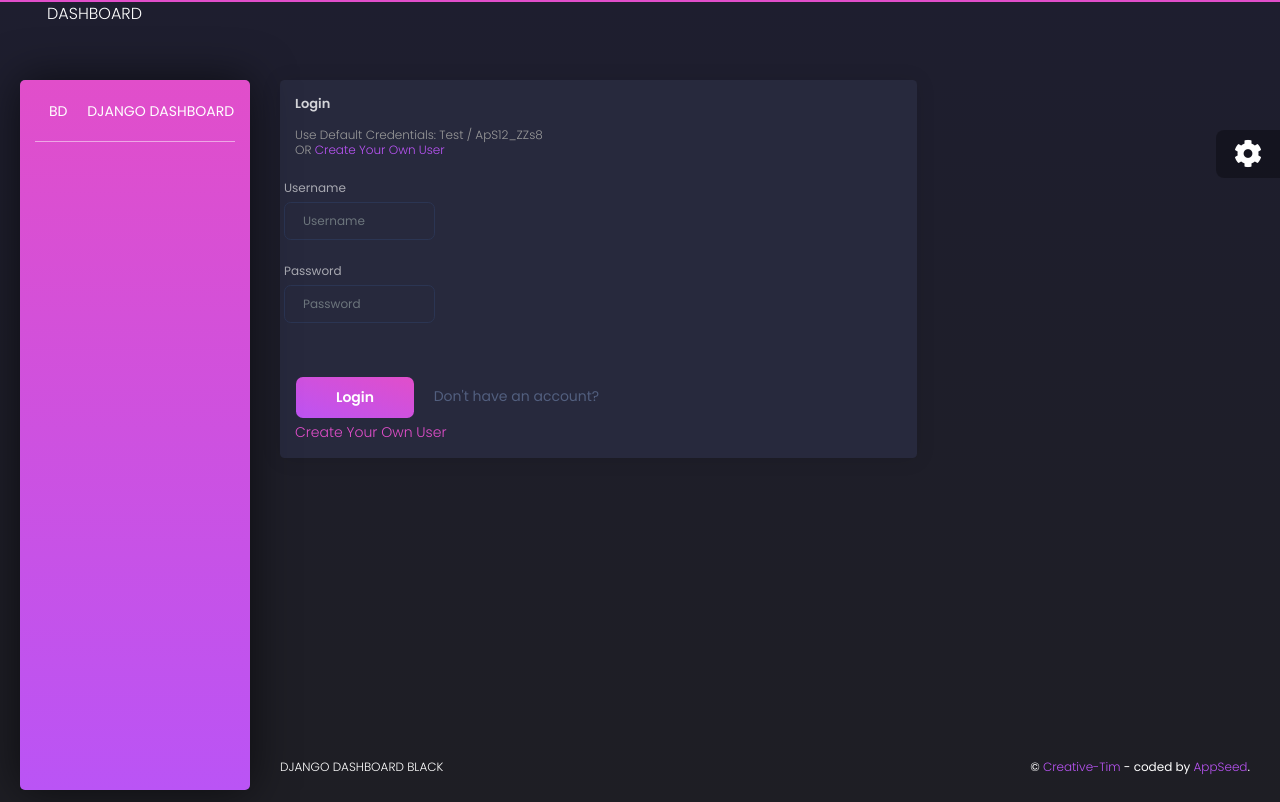
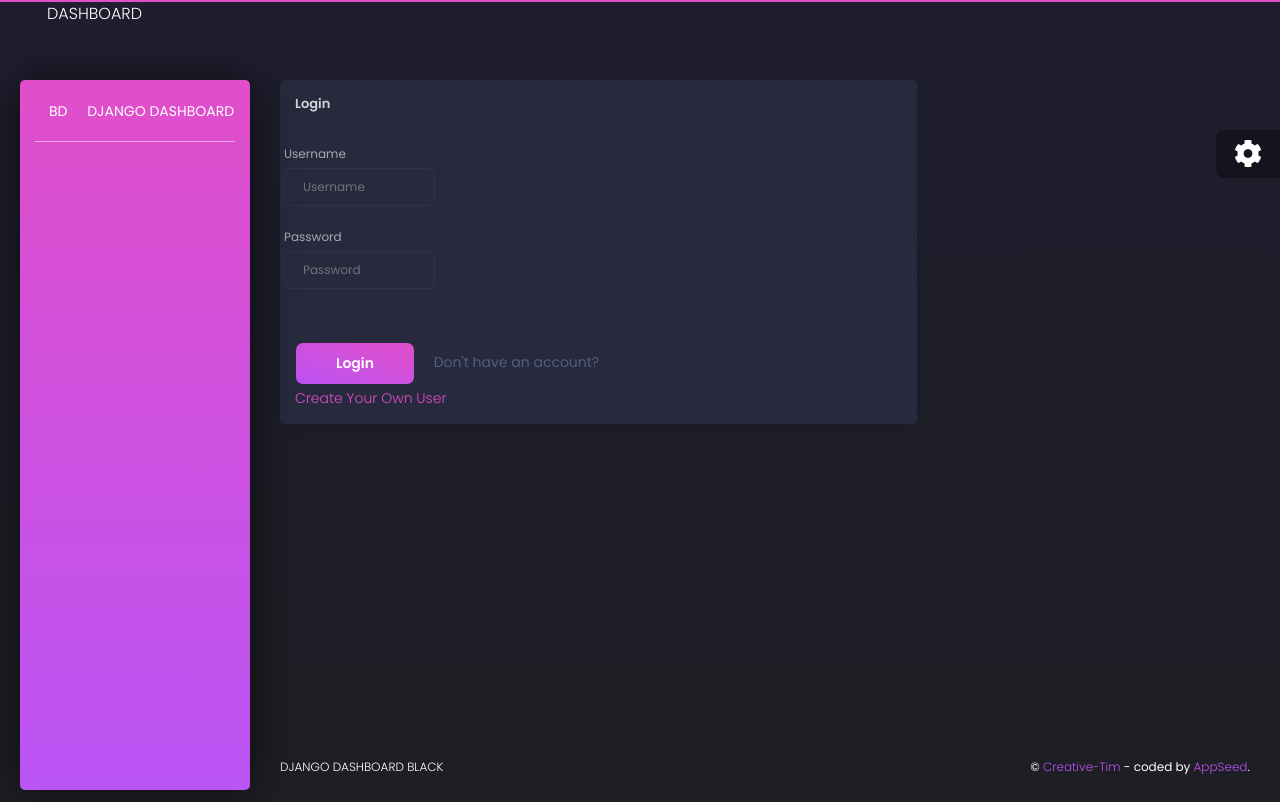
Before and after one commit to admontenegroa/NoiseLevelMonitoring, a Django app: page /login/ in a window 1280 px wide. Run offline with Django 3.2, Linux system fonts and the light colour scheme; some libraries are stand-ins or nearby versions.

Commit message:
Vista: Modificando LOGIN

```diff
--- a/core/templates/accounts/login.html
+++ b/core/templates/accounts/login.html
@@ -18,17 +18,6 @@
                 <div class="card-header">
                   <h5 class="title">Login</h5>
 
-                  <h6 class="card-category">
-                      {% if msg %}
-                        <span class="text-danger">{{ msg }}</span>
-                      {% else %}
-
-                        Use default credentials: test / ApS12_ZZs8
-                        <br />
-                        OR <a href={% url 'register' %} >create your own user</a>
-
-                      {% endif %}
-                  </h6>
                 </div>
 
                 <div class="card-body">
--- a/core/templates/layouts/base.html
+++ b/core/templates/layouts/base.html
@@ -38,8 +38,8 @@
   <link href="{% static 'assets/css/nucleo-icons.css' %}" rel="stylesheet" />
   <!-- CSS Files -->
   <link href="{% static 'assets/css/black-dashboard.css' %}" rel="stylesheet" />
-  <!-- CSS Just for demo purpose, don't include it in your project -->
-  <link href="{% static 'assets/demo/demo.css' %}" rel="stylesheet" />
+  <!-- CSS Just for demo purpose, don't include it in your project
+  <link href="{% static 'assets/demo/demo.css' %}" rel="stylesheet" />-->
 
   <!-- Specific Page CSS goes HERE  -->
   {% block stylesheets %}{% endblock stylesheets %}
```
